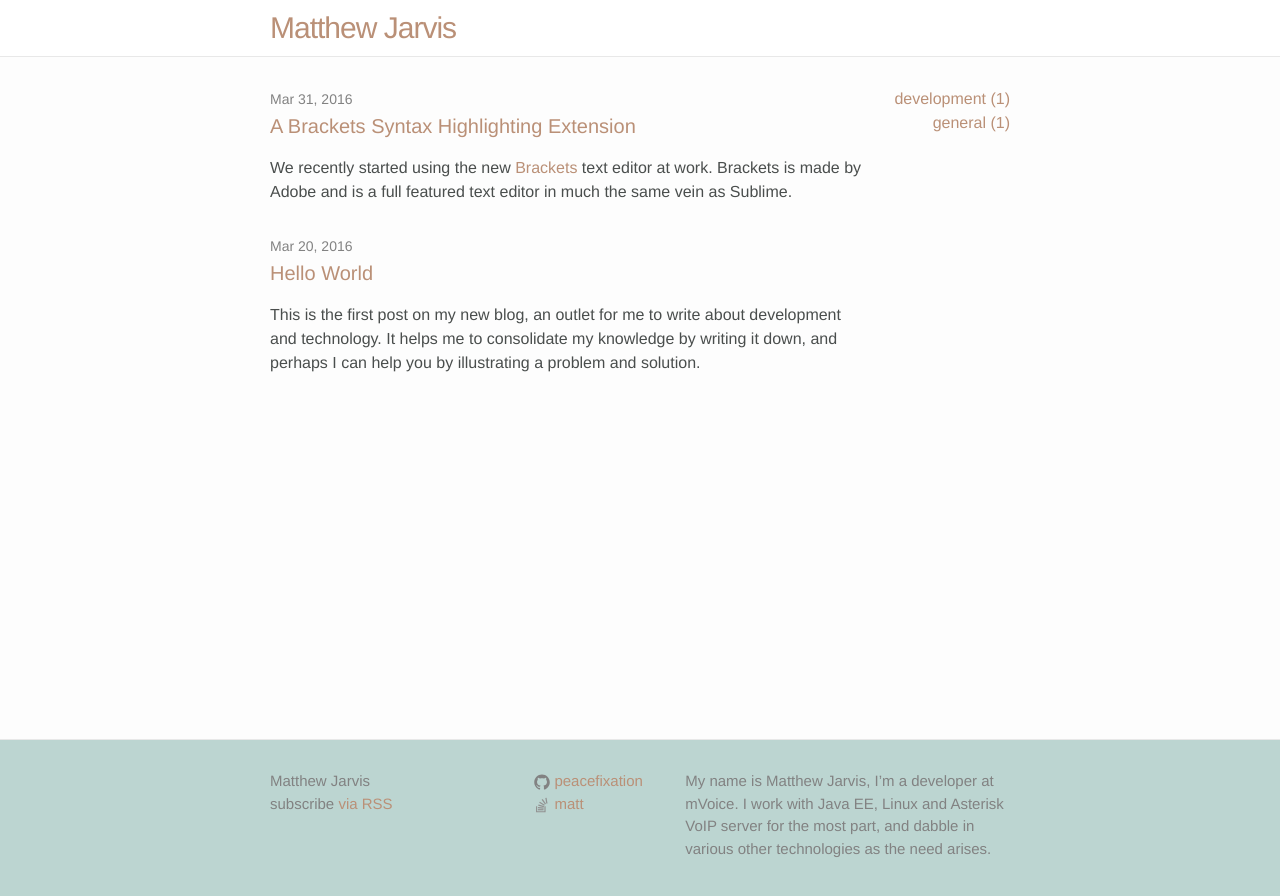
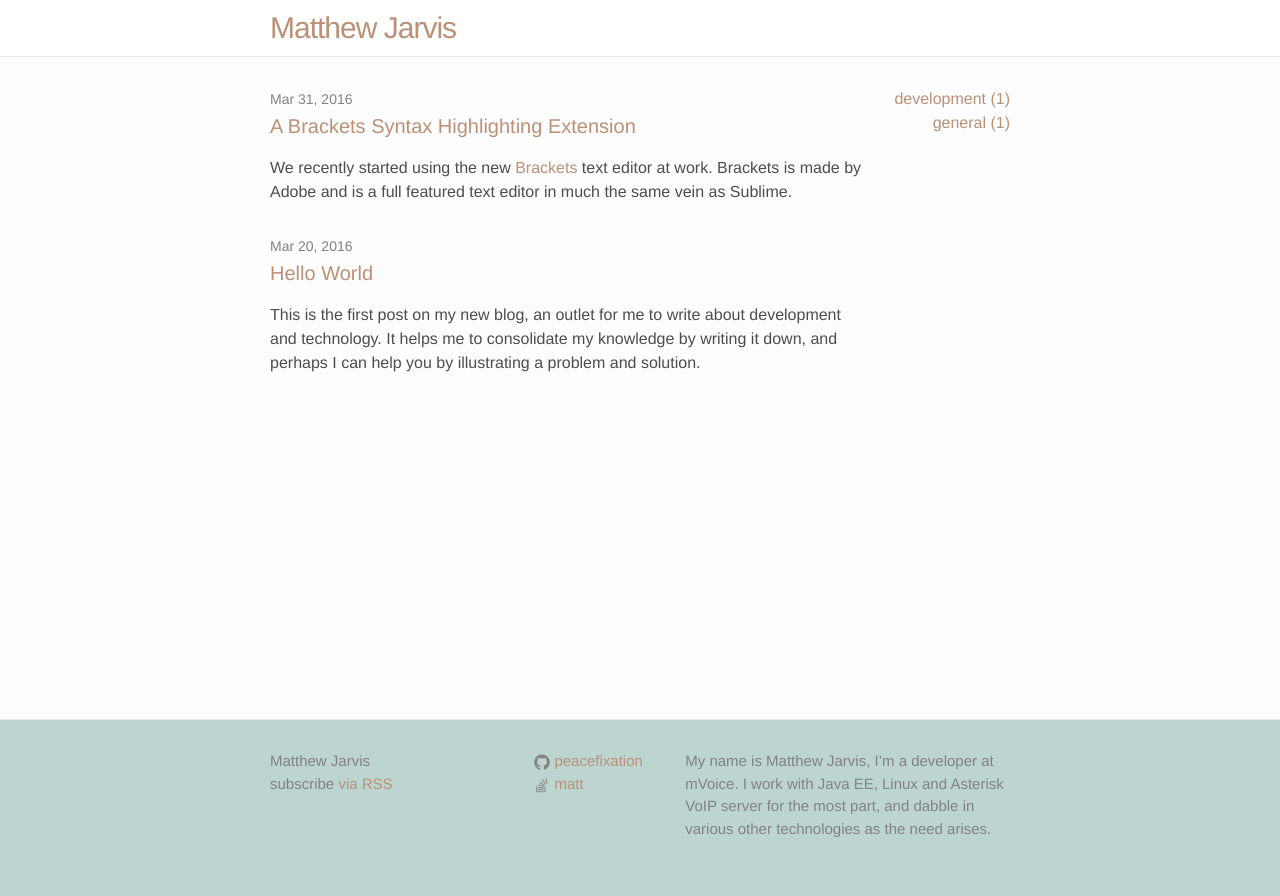
Before and after one commit to peacefixation/peacefixation.github.io, a Jekyll site: the page built from index.html, in a window 1280 px wide. Shown: the top 896 px of the page. Built offline with Jekyll 4.4.1, drawn with Linux system fonts in a browser that asks for light colours.

Commit message:
Fixed sticky footer - now responsive

```diff
--- a/_sass/_base.scss
+++ b/_sass/_base.scss
@@ -29,7 +29,15 @@
     -o-font-feature-settings: "kern" 1;
     font-feature-settings: "kern" 1;
     font-kerning: normal;
-    margin-bottom: 120px;
+    margin-bottom: 160px;
+
+    @include media-query($on-laptop) {
+        margin-bottom: 200px;
+    }
+
+    @include media-query($on-palm) {
+        margin-bottom: 260px;
+    }
 }
 
 
--- a/_sass/_layout.scss
+++ b/_sass/_layout.scss
@@ -140,7 +140,6 @@
     left: 0;
     bottom: 0;
     width: 100%;
-    height: 100px;
 }
 
 .footer-heading {
```
